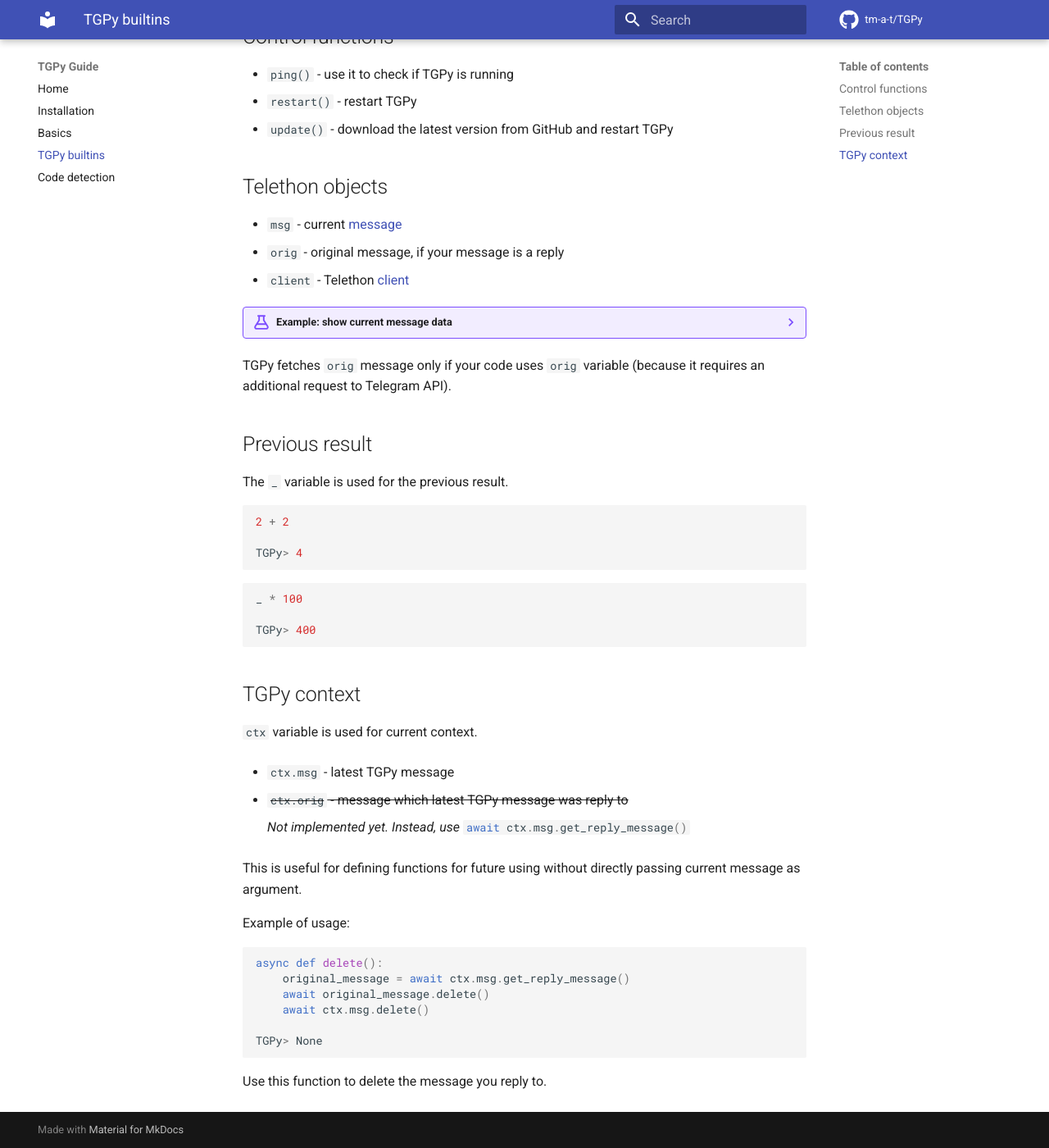
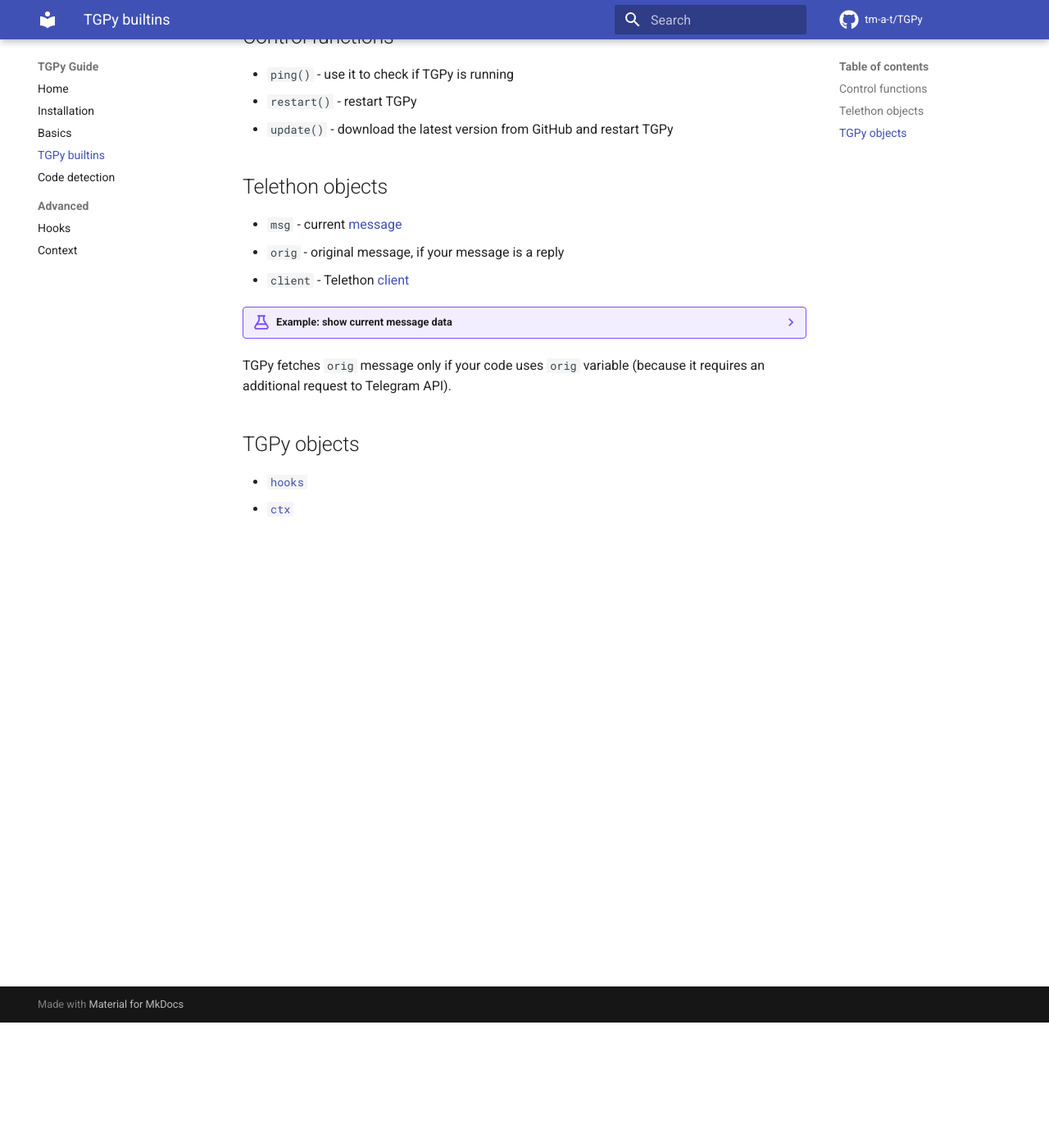
Before and after one commit to tm-a-t/TGPy, an MkDocs documentation site: the page built from guide/docs/builtins.md, in a window 1280 px wide and 1400 px high, scrolled down 153 px. Shown: the whole window at 82% size. Built offline with MkDocs 1.6.1 and Material for MkDocs 9.7.7, drawn with Linux system fonts in a browser that asks for light colours; comment, search, counter and statistics services are not loaded.

Commit message:
guide: create Hooks and Context pages, change Builtins and Basics

````diff
--- a/guide/docs/builtins.md
+++ b/guide/docs/builtins.md
@@ -15,7 +15,7 @@
 
 ??? example "Example: show current message data"
 
-    ```python hl_lines="1"
+    ```python
     return msg
 
     TGPy> Message(
@@ -68,42 +68,7 @@
 TGPy fetches `orig` message only if your code uses `orig` variable (because it requires an additional request
 to Telegram API).
 
-## Previous result
+## TGPy objects
 
-The `_` variable is used for the previous result.
-
-```python
-2 + 2
-
-TGPy> 4
-```
-
-```python
-_ * 100
-
-TGPy> 400
-```
-
-## TGPy context
-
-`ctx` variable is used for current context.
-
-- `ctx.msg` - latest TGPy message
-
-- ~~`ctx.orig` - message which latest TGPy message was reply to~~
-
-    _Not implemented yet. Instead, use_ `#!python await ctx.msg.get_reply_message()`
-
-
-This is useful for defining functions for future using without directly passing current message as argument.
-
-Example of usage:
-```python
-async def delete():
-    original_message = await ctx.msg.get_reply_message()
-    await original_message.delete()
-    await ctx.msg.delete()
-
-TGPy> None
-```
-Use this function to delete the message you reply to.
+- [`hooks`](hooks.md)
+- [`ctx`](context.md)
--- a/guide/mkdocs.yml
+++ b/guide/mkdocs.yml
@@ -6,6 +6,7 @@
   name: material
   features:
     - navigation.instant
+    - navigation.sections
   icon:
     repo: fontawesome/brands/github
     admonition:
@@ -36,8 +37,11 @@
   - pymdownx.mark
   - pymdownx.tilde
 nav:
-  - index.md
+  - Home: index.md
   - installation.md
   - basics.md
   - builtins.md
   - code_detection.md
+  - Advanced:
+    - hooks.md
+    - context.md
````
Also changed, not shown: guide/docs/basics.md (+20 -0 lines), guide/docs/code_detection.md (+1 -3 lines), guide/docs/context.md (added, +34 -0 lines), guide/docs/hooks.md (added, +63 -0 lines), guide/docs/index.md (+1 -1 lines).
